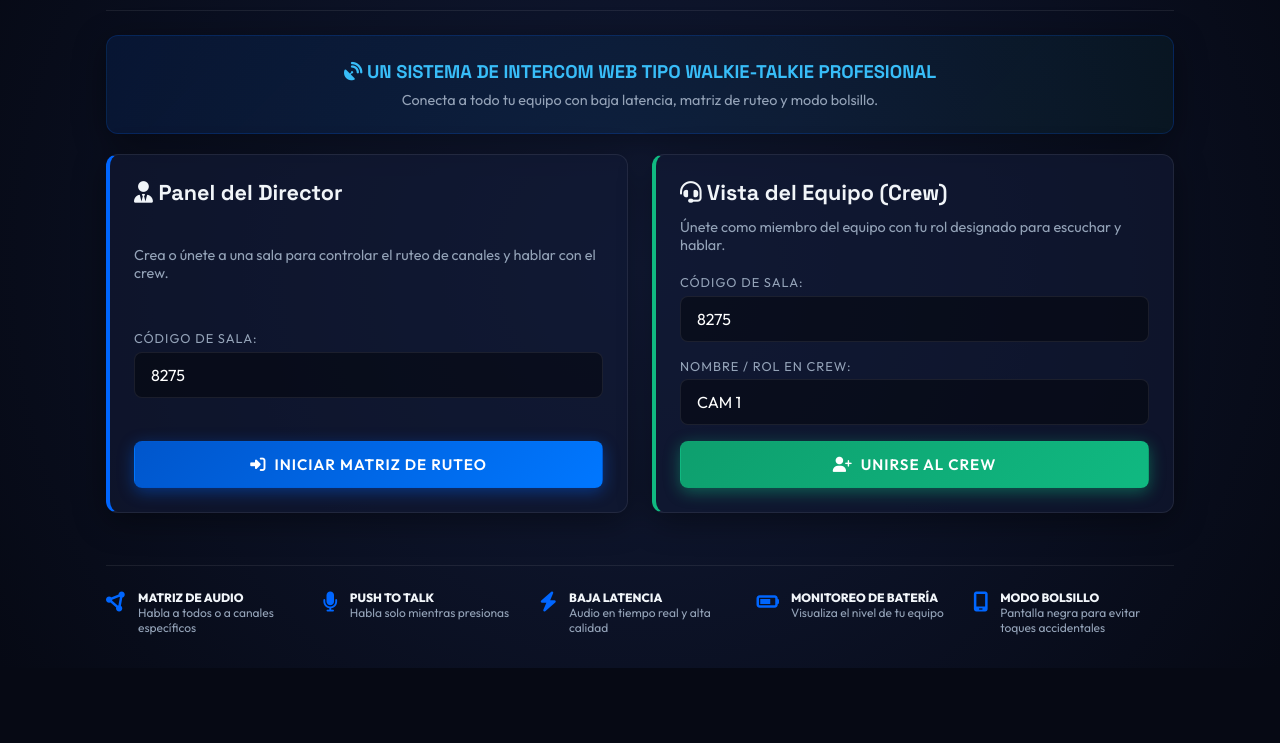
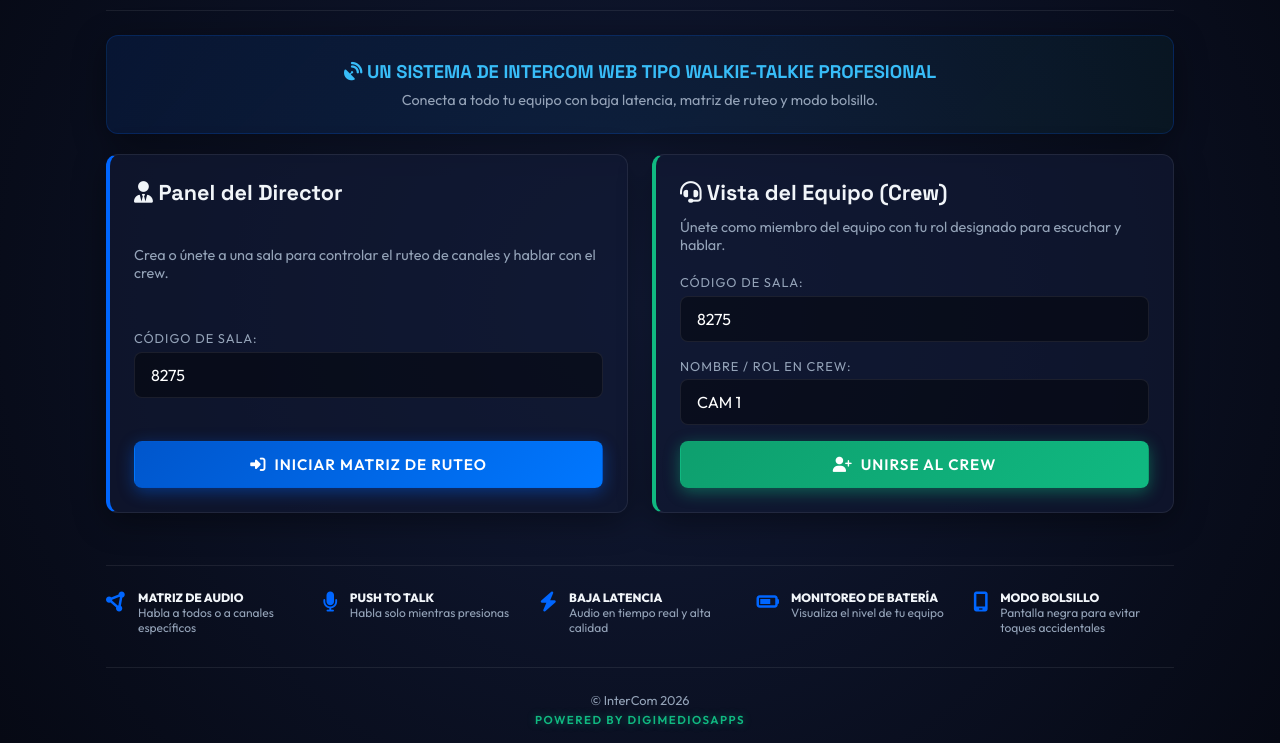
Before and after one commit to digimedios-stream/InterCom, a website: page public/index.html in a window 1280 px wide. Shown: the part 132-875 px from the top of the page. Before the commit the page ends 800 px from the top, so only its background shows below. Drawn offline with nearby package versions, Linux system fonts and the light colour scheme.

Commit message:
Add brand footer to project

```diff
--- a/public/index.html
+++ b/public/index.html
@@ -245,6 +245,12 @@
       </div>
     </div>
 
+    <!-- PIE DE PÁGINA -->
+    <footer class="app-footer-brand">
+      <p>© InterCom 2026</p>
+      <p class="powered-by">Powered By DigimediosApps</p>
+    </footer>
+
   </div>
 
   <!-- Realtime Alert Popup Toast Container -->
--- a/public/style.css
+++ b/public/style.css
@@ -808,3 +808,23 @@ input:focus {
   from { opacity: 0; transform: translateX(20px); }
   to { opacity: 1; transform: translateX(0); }
 }
+
+/* BRAND FOOTER */
+.app-footer-brand {
+  margin-top: 2rem;
+  padding-top: 1.5rem;
+  border-top: 1px solid var(--border-color);
+  text-align: center;
+  font-size: 0.8rem;
+  color: var(--text-muted);
+}
+
+.app-footer-brand .powered-by {
+  font-size: 0.72rem;
+  color: #10b981;
+  text-shadow: 0 0 8px var(--success-glow);
+  margin-top: 0.25rem;
+  font-weight: 600;
+  text-transform: uppercase;
+  letter-spacing: 1.5px;
+}
```
